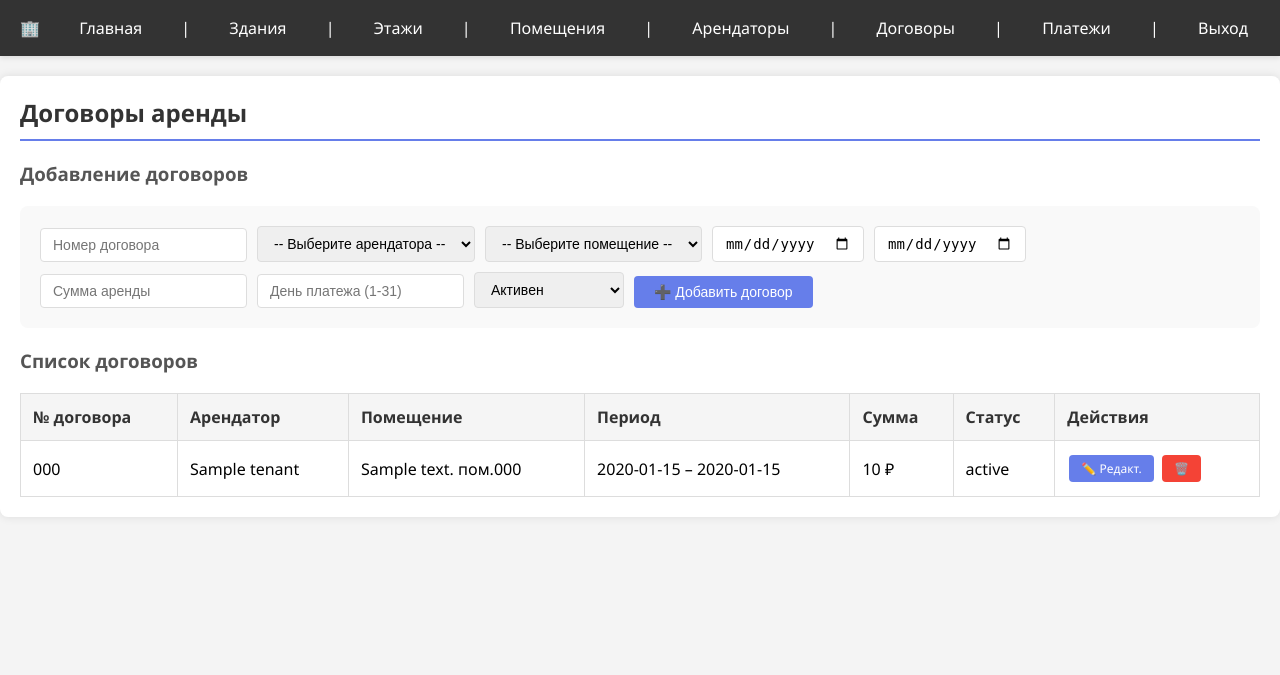
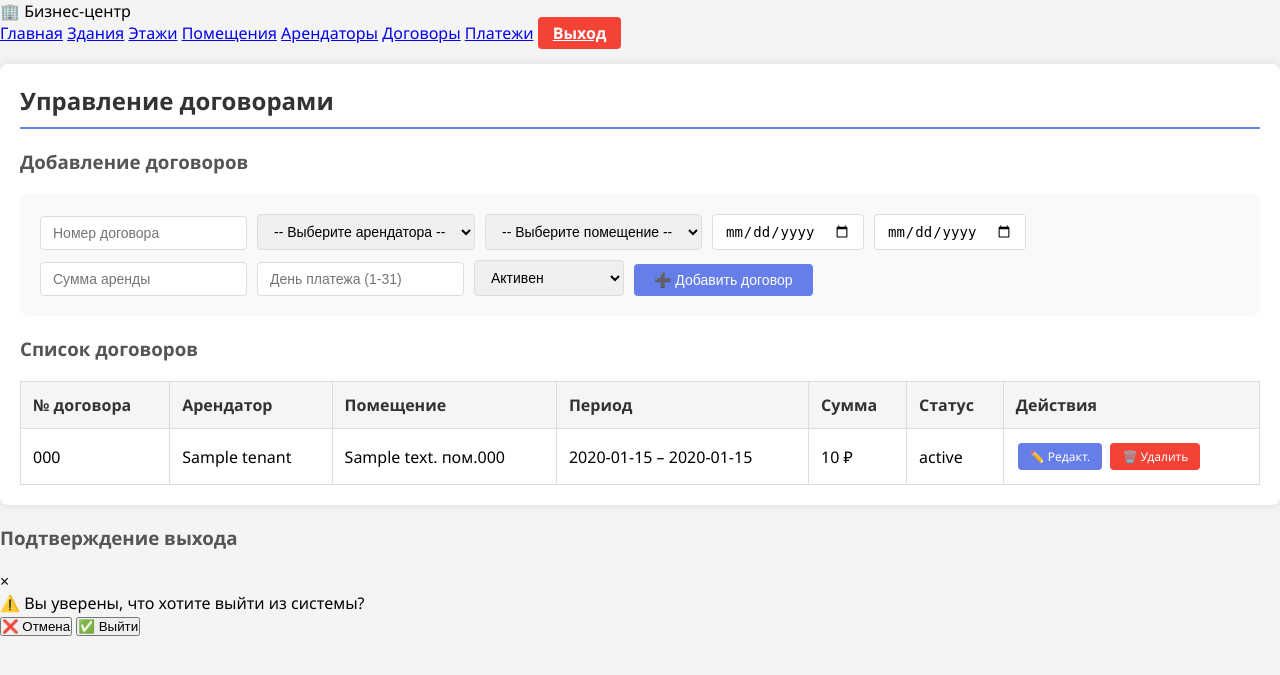
Before and after one commit to Dmitrij-Vi/php_interface, a PHP site: page /contracts.php in a window 1280 px wide. Shown: the top 675 px of the page. Run offline with PHP 8.4, Linux system fonts and the light colour scheme; the visitor is signed in with stand-in values (Sample User, id 1); tables that the repository leaves empty hold one stand-in row (values such as "Sample post").

Commit message:
Update contracts.php

```diff
--- a/vikanovbd/contracts.php
+++ b/vikanovbd/contracts.php
@@ -31,7 +31,6 @@
     exit;
 }
 
-// Список договоров
 $contracts = $pdo->query("SELECT c.*, t.company_name, r.room_number, b.address
                           FROM contracts c
                           JOIN tenants t USING(tenant_id)
@@ -40,10 +39,7 @@
                           JOIN buildings b USING(building_id)
                           ORDER BY c.contract_id DESC")->fetchAll();
 
-// Список арендаторов для выпадающего списка
 $tenants = $pdo->query("SELECT tenant_id, company_name FROM tenants ORDER BY company_name")->fetchAll();
-
-// Список помещений (с адресом) для выпадающего списка
 $rooms_list = $pdo->query("SELECT room_id, CONCAT(b.address, ' пом.', r.room_number) as name
                            FROM rooms r
                            JOIN floors f USING(floor_id)
@@ -58,11 +54,28 @@
 }
 ?>
 <!DOCTYPE html>
-<html><head><title>Договоры</title><link rel="stylesheet" href="style.css"></head>
+<html>
+<head><title>Договоры</title><link rel="stylesheet" href="style.css"></head>
 <body>
-<div class="menu">🏢 <a href="index.php">Главная</a> | <a href="buildings.php">Здания</a> | <a href="floors.php">Этажи</a> | <a href="rooms.php">Помещения</a> | <a href="tenants.php">Арендаторы</a> | <a href="contracts.php">Договоры</a> | <a href="payments.php">Платежи</a> | <a href="logout.php">Выход</a></div>
+<div class="header">
+    <div class="navbar">
+        <div class="logo">
+            🏢 <span>Бизнес-центр</span>
+        </div>
+        <div class="nav-menu">
+            <a href="index.php" class="nav-link">Главная</a>
+            <a href="buildings.php" class="nav-link">Здания</a>
+            <a href="floors.php" class="nav-link">Этажи</a>
+            <a href="rooms.php" class="nav-link">Помещения</a>
+            <a href="tenants.php" class="nav-link">Арендаторы</a>
+            <a href="contracts.php" class="nav-link active">Договоры</a>
+            <a href="payments.php" class="nav-link">Платежи</a>
+            <a href="#" class="nav-link logout-btn" onclick="showLogoutModal(event)">Выход</a>
+        </div>
+    </div>
+</div>
 <div class="container">
-    <h2>Договоры аренды</h2>
+    <h2>Управление договорами</h2>
     <?php show_msg(); ?>
 
     <?php if ($edit_item): ?>
@@ -128,8 +141,11 @@
     <?php endif; ?>
 
     <h3>Список договоров</h3>
-    <table border="1" cellpadding="8">
+    <table>
+        <thead>
             <tr><th>№ договора</th><th>Арендатор</th><th>Помещение</th><th>Период</th><th>Сумма</th><th>Статус</th><th>Действия</th></tr>
+        </thead>
+        <tbody>
             <?php foreach ($contracts as $c): ?>
             <tr>
                 <td><?php echo htmlspecialchars($c['contract_number']); ?></td>
@@ -139,12 +155,58 @@
                 <td><?php echo number_format($c['rent_amount'], 0); ?> ₽</td>
                 <td><?php echo $c['status']; ?></td>
                 <td>
-                <a class="btn" href="?edit=<?php echo $c['contract_id']; ?>">✏️ Редакт.</a>
-                <a class="btn btn-danger" href="?del=<?php echo $c['contract_id']; ?>" onclick="return confirm('Удалить договор?')">🗑️</a>
+                    <a href="?edit=<?php echo $c['contract_id']; ?>" class="btn">✏️ Редакт.</a>
+                    <a href="?del=<?php echo $c['contract_id']; ?>" class="btn btn-danger" onclick="return confirm('Удалить договор?')">🗑️ Удалить</a>
                 </td>
             </tr>
             <?php endforeach; ?>
+        </tbody>
     </table>
 </div>
+
+<!-- Модальное окно подтверждения выхода -->
+<div id="logoutModal" class="modal">
+    <div class="modal-content">
+        <div class="modal-header">
+            <h3>Подтверждение выхода</h3>
+            <span class="modal-close" onclick="closeLogoutModal()">&times;</span>
+        </div>
+        <div class="modal-body">
+            <p>⚠️ Вы уверены, что хотите выйти из системы?</p>
+        </div>
+        <div class="modal-footer">
+            <button class="modal-btn modal-btn-cancel" onclick="closeLogoutModal()">❌ Отмена</button>
+            <button class="modal-btn modal-btn-confirm" onclick="confirmLogout()">✅ Выйти</button>
+        </div>
+    </div>
+</div>
+
+<script>
+function showLogoutModal(event) {
+    event.preventDefault();
+    document.getElementById('logoutModal').style.display = 'block';
+}
+
+function closeLogoutModal() {
+    document.getElementById('logoutModal').style.display = 'none';
+}
+
+function confirmLogout() {
+    window.location.href = 'logout.php';
+}
+
+window.onclick = function(event) {
+    var modal = document.getElementById('logoutModal');
+    if (event.target == modal) {
+        modal.style.display = 'none';
+    }
+}
+
+document.addEventListener('keydown', function(event) {
+    if (event.key === 'Escape') {
+        closeLogoutModal();
+    }
+});
+</script>
 </body>
 </html>
```
Lines whose indentation alone changed are shown as unchanged.
